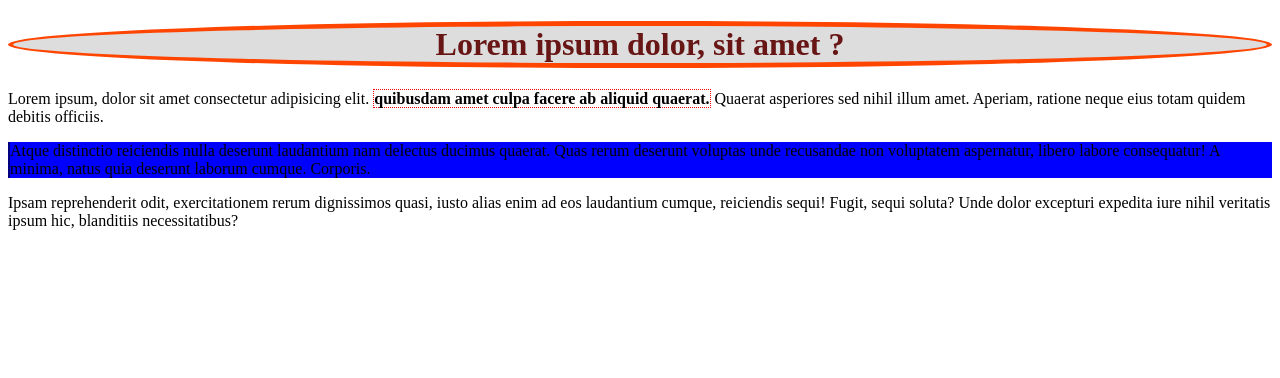
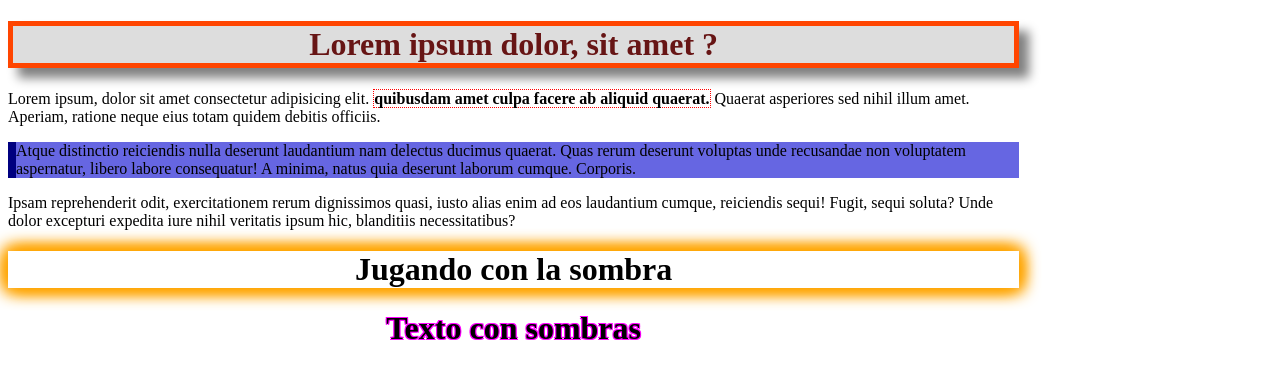
Before and after one commit to JonathanGarcia1907/Basicos, a plain HTML site: page Bordes.html in a window 1280 px wide. Drawn offline with Linux system fonts and the light colour scheme.

```diff
--- a/Bordes.html
+++ b/Bordes.html
@@ -5,22 +5,46 @@
     <meta name="viewport" content="device=device-width, initial-scale=1.0">
     <title>Document</title>
     <style>
+
+        #wrapper {width: 80%;}
         /*probando bordes CSS */
-        h1{color: rgb(103, 21, 21);
+        #titulo{color: rgb(103, 21, 21);
         text-align: center;
         border:5px solid orangered;
         /* border-radius:20px 40px; */
-        border-radius:50% ;
-        background-color: #ddd;}
-    #marco {border-left:2px solid navy;
-            background-color: blue;}
-    strong{border:1px dotted red}
+        /*border-radius:50% ;  */
+        background-color: #ddd;
+        box-shadow: 10px 10px 10px gray; /*sombra de caja */
+        }
+        #marco {border-left:8px solid navy;
+            background-color: rgb(102, 102, 226);}
+        strong{border:1px dotted red}
+        #sombras {text-align: center;
+                    box-shadow:5px 5px 15px orange,
+                            -5px 5px 15px orange,
+                            5px -5px 15px orange,
+                            -5px -5px 15px orange;
+                    ;}
+        #textosombra {text-align: center;
+                        /*   text-shadow: -5px -5px 5px orange,
+                        5px -5px 5px orange  *//*texto en llamas*/
+                    text-shadow: 1px 1px 0px fuchsia,
+                                -1px 1px 0px fuchsia,
+                                1px -1px 0px fuchsia,
+                                -1px -1px 0px fuchsia
+                        ;}
     </style>
 </head>
 <body>
-    <h1>Lorem ipsum dolor, sit amet ?</h1>
+    <div id="wrapper">
+    <h1 id="titulo" >Lorem ipsum dolor, sit amet ?</h1>
     <p>Lorem ipsum, dolor sit amet consectetur adipisicing elit. <strong> quibusdam amet culpa facere ab aliquid quaerat.</strong> Quaerat asperiores sed nihil illum amet. Aperiam, ratione neque eius totam quidem debitis officiis.</p>
     <p id="marco">Atque distinctio reiciendis nulla deserunt laudantium nam delectus ducimus quaerat. Quas rerum deserunt voluptas unde recusandae non voluptatem aspernatur, libero labore consequatur! A minima, natus quia deserunt laborum cumque. Corporis.</p>
     <p>Ipsam reprehenderit odit, exercitationem rerum dignissimos quasi, iusto alias enim ad eos laudantium cumque, reiciendis sequi! Fugit, sequi soluta? Unde dolor excepturi expedita iure nihil veritatis ipsum hic, blanditiis necessitatibus?</p>
+    <p></p>
+    <h1 id="sombras" >Jugando con la sombra</h1>
+    <p></p>
+    <h1 id="textosombra">Texto con sombras</h1>
+    </div>
 </body>
 </html>
--- /dev/null
+++ b/js-basics/index.js
@@ -0,0 +1,2 @@
+//This is my first JavaScript code!
+console.log('Hello World');
```
Also changed, not shown: Imagenes.html (added, +20 -0 lines), js-basics/index.html (added, +12 -0 lines), Halloween.jfif (added).
